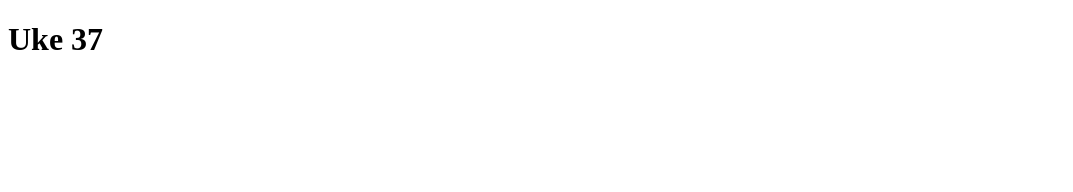
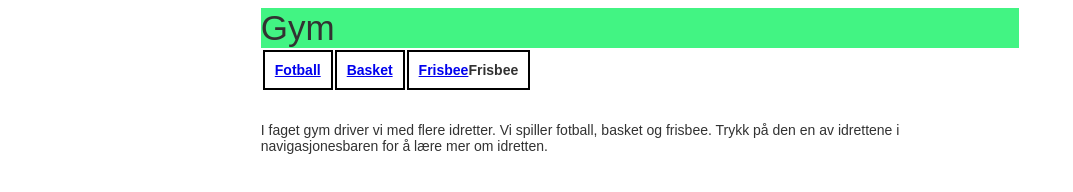
Before and after one commit to evenlandmark/evenlandmark.github.io, a plain HTML site: page uke37/uke37.html in a window 1280 px wide. Shown: the whole page, without its empty margins (0-1073 px from the left). Drawn offline with Linux system fonts and the light colour scheme.

Commit message:
Uke 37
Oppgave uke 37

```diff
--- /dev/null
+++ b/uke37/style.css
@@ -0,0 +1,28 @@
+
+header{width: 60%;
+margin-left: auto;
+margin-right: auto;
+background-color: #42f483;
+font-size: 35px;
+font-family: Arial, sans-serif;
+
+}
+
+
+body{ background-color: e0e0e0;
+  font-family: Arial, sans-serif;
+  font-size: 14px;
+  color: #323232; }
+main {
+  width: 60%;
+  margin-left: auto;
+  margin-right: auto;
+
+}
+th{ border:2px solid black;
+padding: 10px}
+nav{width: 60%;
+  margin-top:20px;
+  margin:auto;
+
+}
--- a/uke37/uke37.html
+++ b/uke37/uke37.html
@@ -3,8 +3,23 @@
   <head>
     <meta charset="utf-8">
     <title>Uke 37</title>
+    <link rel="stylesheet" href="style.css">
+
   </head>
   <body>
-    <h1>Uke 37</h1>
-  </body>
+    <header
+      <h1>Gym</h1>
+    </header>
+
+    <nav>
+      <table>
+        <thead>
+          <th><a href="hei.html">Fotball</a></th><th><a href="basket.html">Basket</a></th><th><a href="frisbee.html">Frisbee</a>Frisbee</th>
+        </thead>
+      </table>
+    </nav>
+    <br>
+    <main>
+
+  <p>I faget gym driver vi med flere idretter. Vi spiller fotball, basket og frisbee. Trykk på den en av idrettene i navigasjonesbaren for å lære mer om idretten.</p>
 </html>
```
Also changed, not shown: uke37/hei.html (added, +25 -0 lines), uke37/basket.html (added).
